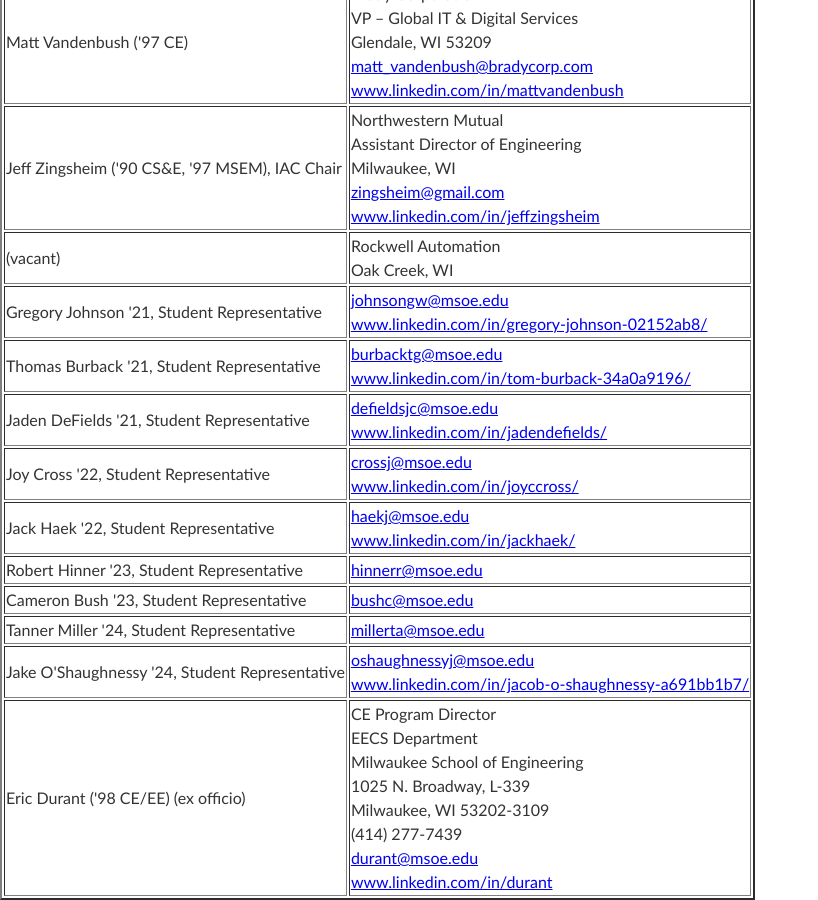
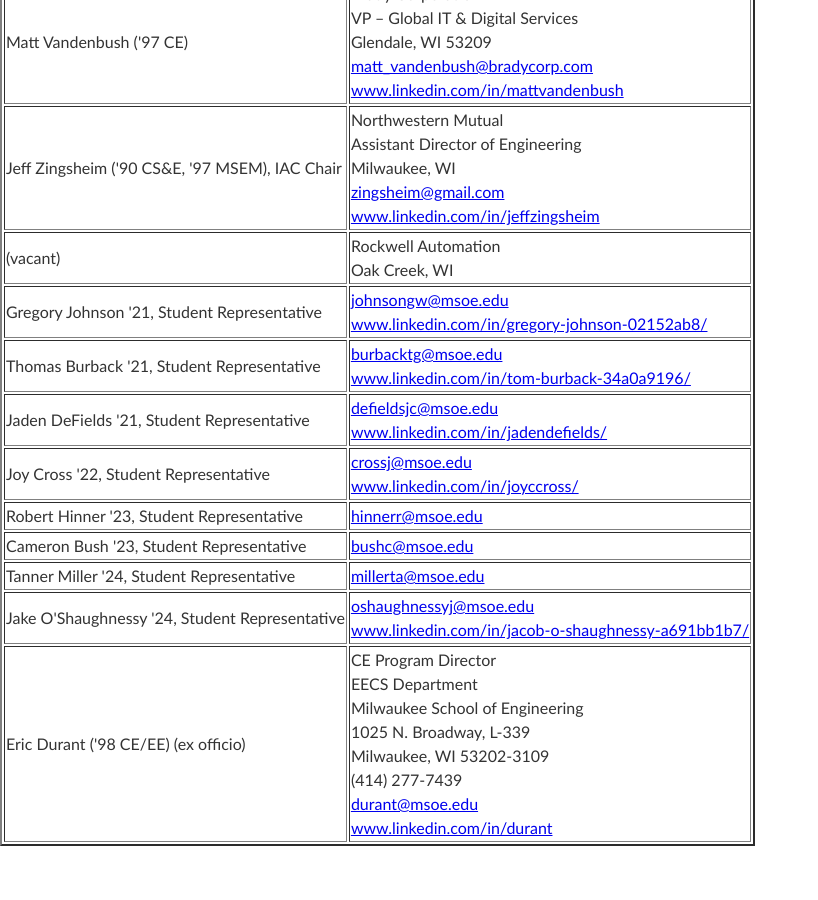
Before and after one commit to edurant/edurant.github.io, a Jekyll site: the page built from ceiac/members.html, in a window 1280 px wide and 900 px high, scrolled down 2887 px. Shown: the whole window, without its empty margins (0-818 px from the left). Built offline with Jekyll 4.4.1, drawn with Linux system fonts in a browser that asks for light colours; after the commit the page ends 3733 px from its top, so only the background shows below that.

Commit message:
ce iac student member major change

```diff
--- a/ceiac/members.html
+++ b/ceiac/members.html
@@ -185,11 +185,6 @@
       <a href="https://www.linkedin.com/in/joyccross/">www.linkedin.com/in/joyccross/</a></td>
 </tr>
 <tr>
-  <td>Jack Haek '22, Student Representative</td>
-  <td><a href="mailto:haekj@msoe.edu">haekj@msoe.edu</a><br/>
-      <a href="https://www.linkedin.com/in/jackhaek/">www.linkedin.com/in/jackhaek/</a></td>
-</tr>
-<tr>
   <td>Robert Hinner '23, Student Representative</td>
   <td><a href="mailto:hinnerr@msoe.edu">hinnerr@msoe.edu</a></td>
 </tr>
```
